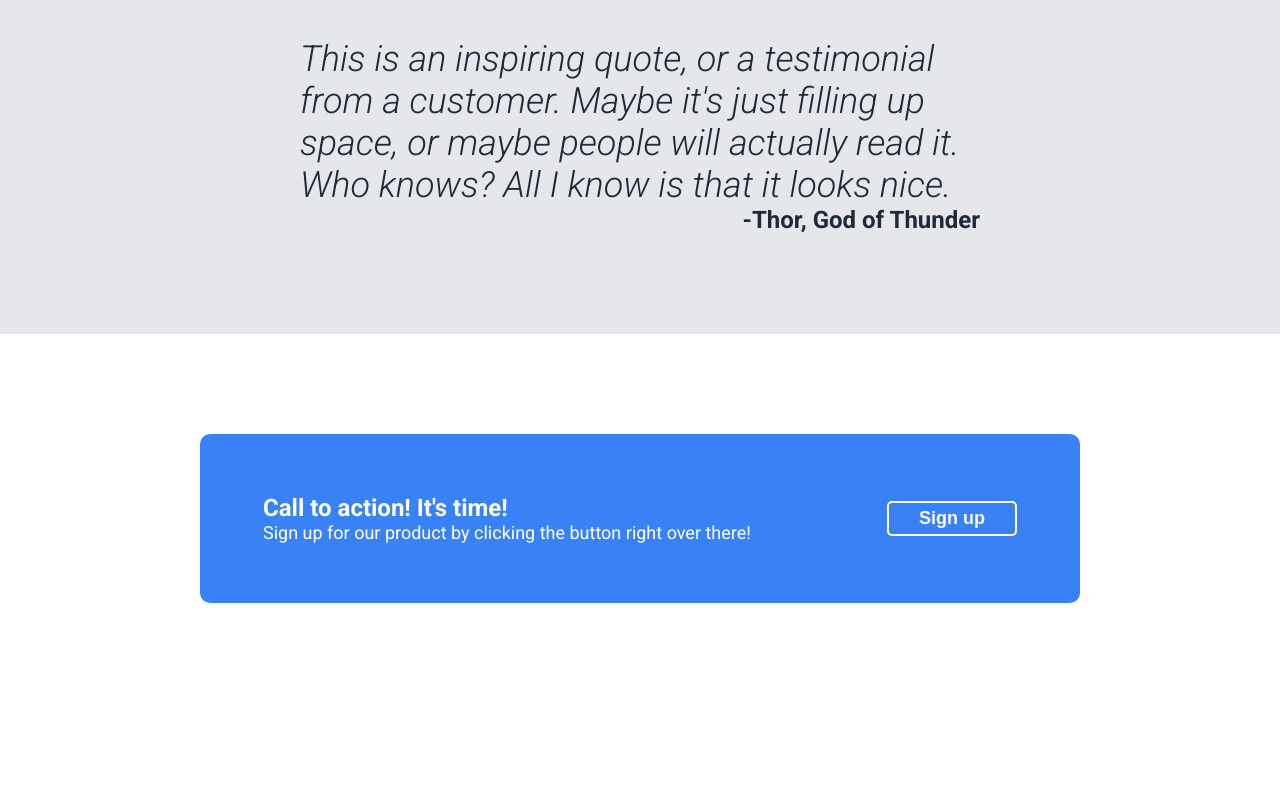
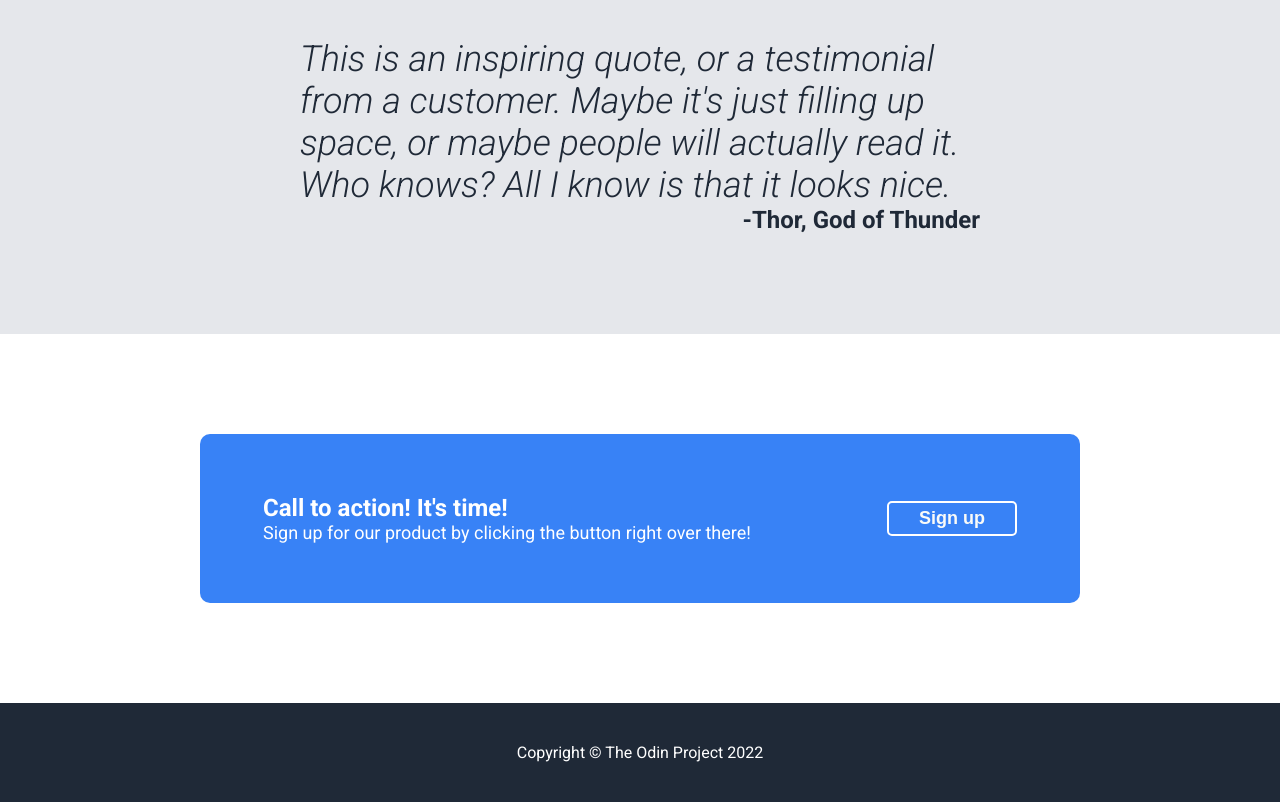
Before and after one commit to MichaelShawUK/landing-page, a plain HTML site: page index.html in a window 1280 px wide. Shown: the part 1123-1925 px from the top of the page. Before the commit the page ends 1826 px from the top, so only its background shows below. Drawn offline with Linux system fonts and the light colour scheme.

Commit message:
Insert footer section

```diff
--- a/index.html
+++ b/index.html
@@ -71,5 +71,6 @@
       <button>Sign up</button>
     </div>
   </div>
+  <div class="footer">Copyright &copy; The Odin Project 2022</div>
 </body>
 </html>
--- a/styles.css
+++ b/styles.css
@@ -168,3 +168,10 @@ button {
     border: 2px solid white;
     border-radius: 5px;
 }
+
+.footer {
+    color: white;
+    background-color: #1F2937;
+    text-align: center;
+    padding: 40px 0;
+}
```
